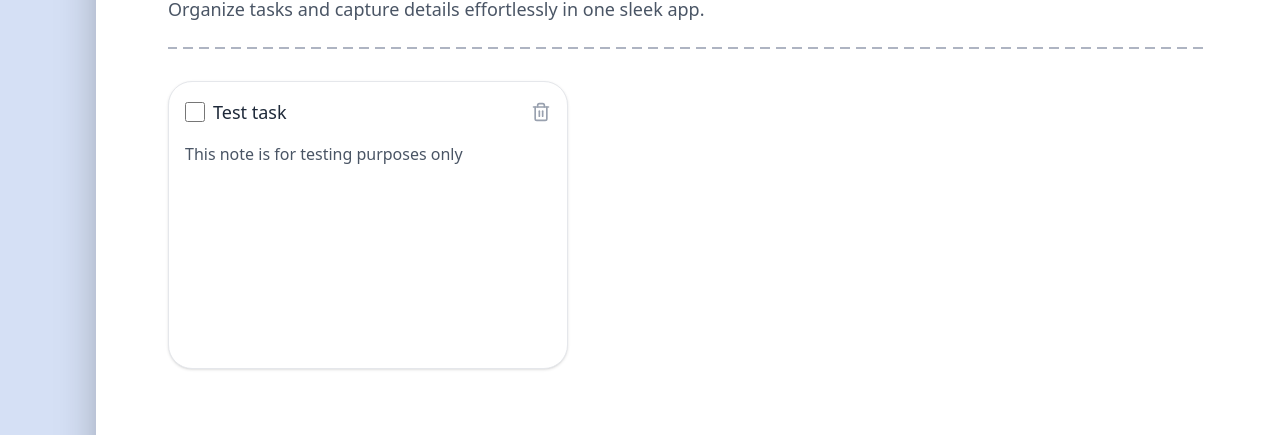
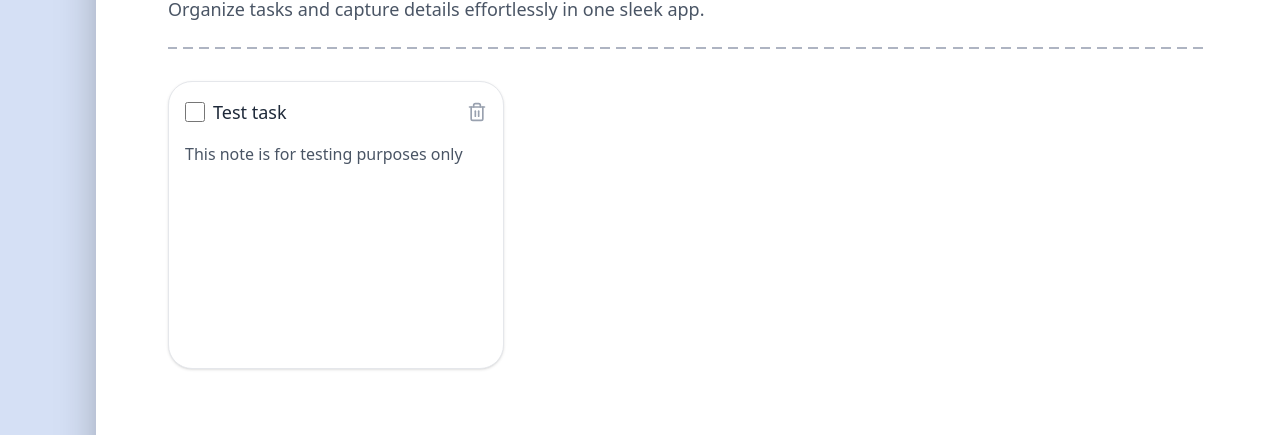
Before and after one commit to dev-ethanjohn/DoNote, a React (Vite) app: page / in a window 1280 px wide. Shown: the part 217-652 px from the top of the page. Built offline with nearby package versions, Linux system fonts and the light colour scheme.

Commit message:
fix: remove vertical overflow to notelist on mobile

```diff
--- a/src/components/NoteList.jsx
+++ b/src/components/NoteList.jsx
@@ -43,7 +43,7 @@ const NoteList = () => {
   const isValid = taskInput.trim().length >= 3;
 
   return (
-    <div className="grid grid-cols-[repeat(auto-fill,_minmax(300px,_400px))] gap-4  relative">
+    <div className="grid grid-cols-[repeat(auto-fill,minmax(300px,1fr))] gap-4 relative">
       {todos.length === 0 ? (
         <p className="text-gray-500 text-center col-span-full">
           No tasks yet. Add one!
--- a/src/pages/Home.jsx
+++ b/src/pages/Home.jsx
@@ -2,7 +2,7 @@ import NoteList from "../components/NoteList";
 
 const Home = () => {
   return (
-    <div className="h-full md:h-screen rounded-2xl pt-8 long-dashed">
+    <div className="h-full lg:h-screen rounded-2xl pt-8 long-dashed">
       <NoteList />
     </div>
   );
```
